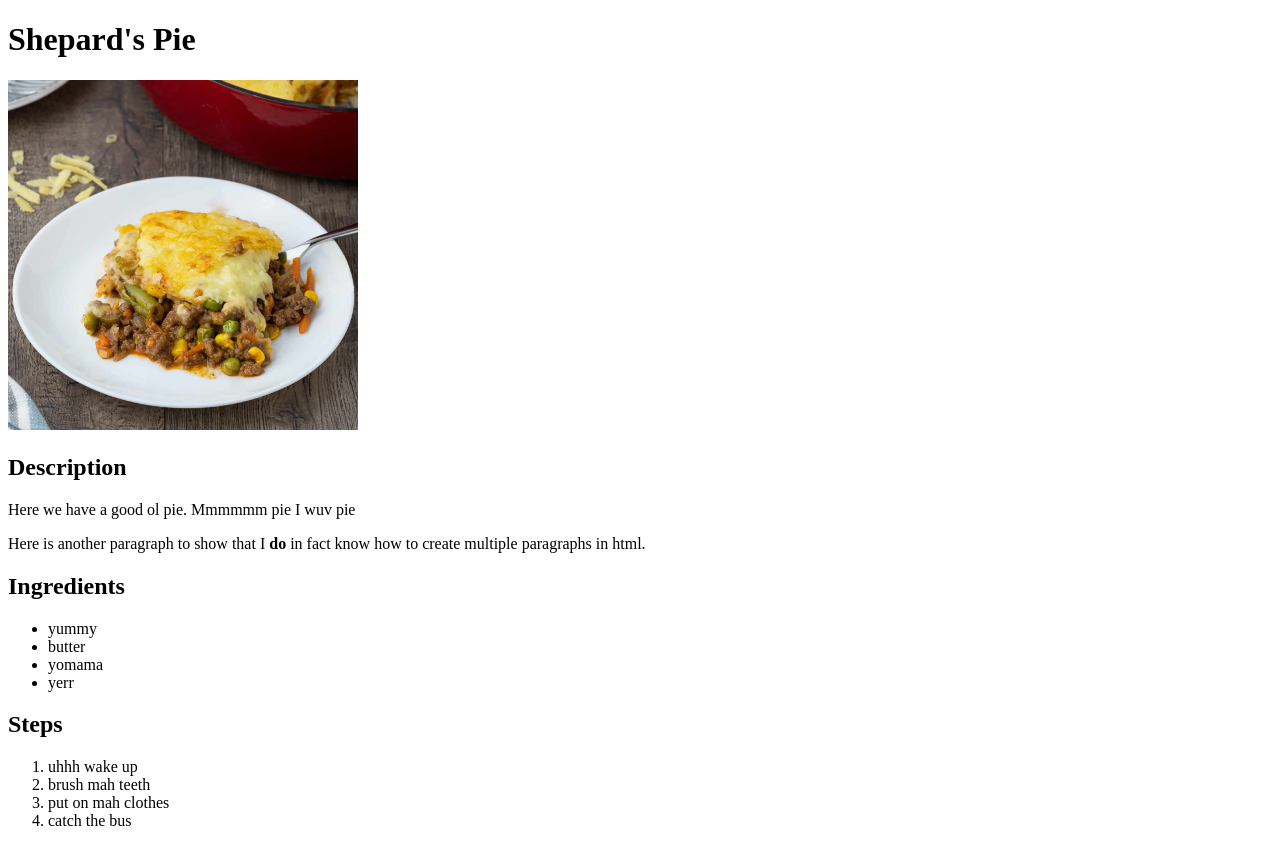
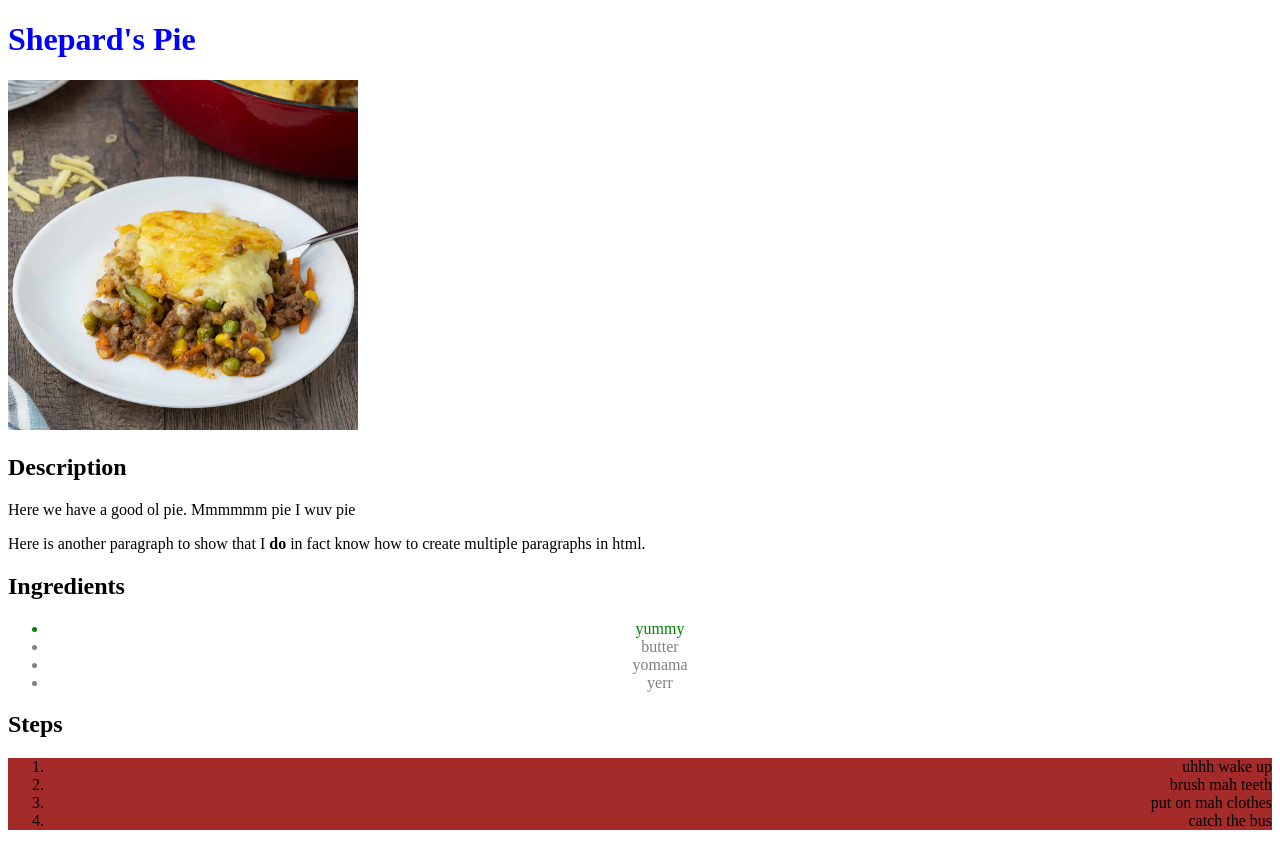
Before and after one commit to anhellgo/odin-recipes, a plain HTML site: page recipes/shepards_pie.html in a window 1280 px wide. Drawn offline with Linux system fonts and the light colour scheme.

Commit message:
ADD CSS code
Create CSS file
Link with shepards_pie.html
Alter silly changes

```diff
--- a/recipes/shepards_pie.html
+++ b/recipes/shepards_pie.html
@@ -1,12 +1,13 @@
 <!DOCTYPE html>
 <html lang="en">
 <head>
+    <link rel="stylesheet" href="../style.css">
     <meta charset="UTF-8">
     <meta name="viewport" content="width=device-width, initial-scale=1.0">
     <title>Document</title>
 </head>
 <body>
-    <h1>Shepard's Pie</h1>
+    <h1 class="title">Shepard's Pie</h1>
     <img src="../image/pie.jpg" height="350" width="350">
     <h2>Description</h2>
     <p>
@@ -18,7 +19,7 @@
     </p>
     <h2>Ingredients</h2>
     <ul>
-        <li>yummy</li>
+        <li id="main">yummy</li>
         <li>butter</li>
         <li>yomama</li>
         <li>yerr</li>
--- /dev/null
+++ b/style.css
@@ -0,0 +1,17 @@
+.title {
+    color: blue;
+}
+
+ul {
+    text-align: center;
+    color: grey;
+}
+
+ol {
+    text-align: right;
+    background-color: brown;
+}
+
+#main {
+    color: green;
+}
```
